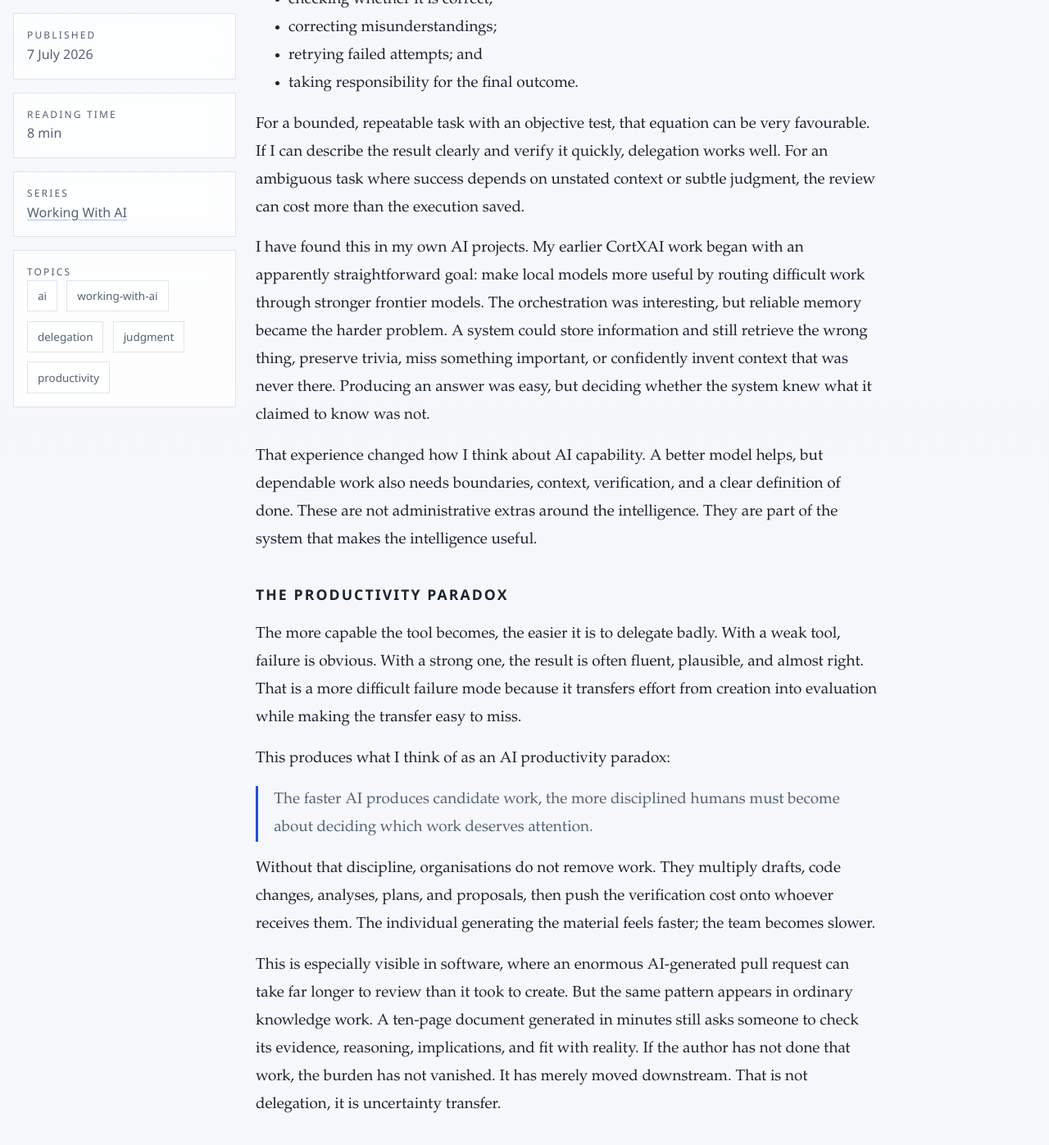
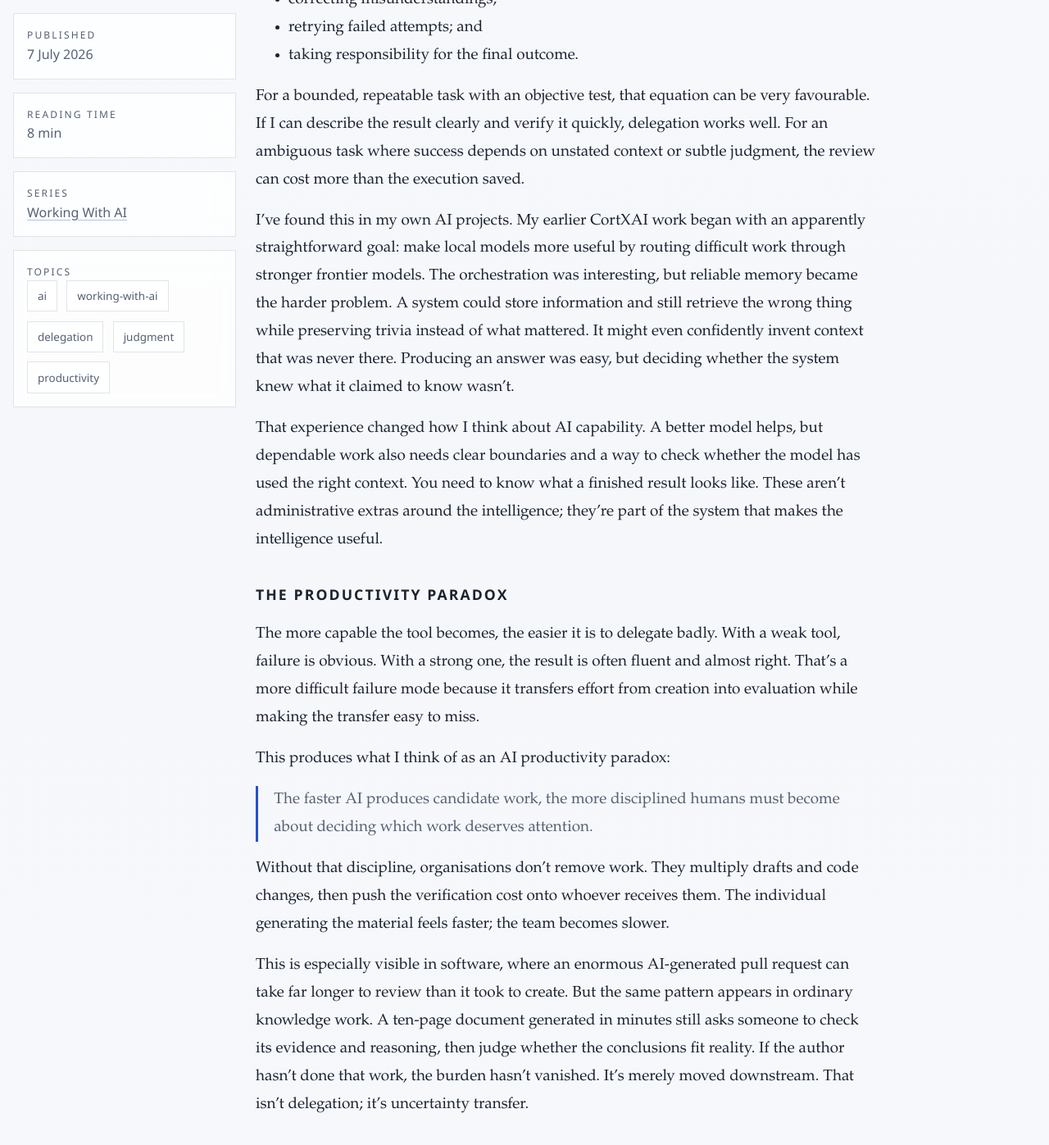
Before and after one commit to philbudden/blog, a Jekyll site: the page built from _articles/the-more-work-ai-does-the-more-judgment-matters.md, in a window 1280 px wide and 1400 px high, scrolled down 2245 px. Shown: the top 1397 px of the window at 82% size. Built offline with Jekyll 4.4.1, drawn with Linux system fonts in a browser that asks for light colours; some of the changed text lies outside the part shown.

Commit message:
Update AI judgment article

```diff
--- a/_articles/the-more-work-ai-does-the-more-judgment-matters.md
+++ b/_articles/the-more-work-ai-does-the-more-judgment-matters.md
@@ -15,15 +15,15 @@ layout: article
 
 # The More Work AI Does, the More Judgment Matters
 
-AI can now produce more work than I can sensibly review. That sounds like a productivity breakthrough. Sometimes it is but It can also be a trap.
+AI can now produce more work than I can sensibly review. That sounds like a productivity breakthrough. Sometimes it is, but it can also be a trap.
 
-The obvious measure of AI-assisted work is how quickly something appears: code, research, a project plan, a strategy, or a polished document. The less obvious measure is how much human effort remains before that output can be understood, trusted, and used. Once prompting, checking, correction, integration, and accountability are included, faster production does not always mean less work, in some cases, it creates more.
+The obvious measure of AI-assisted work is how quickly something appears, whether that's code or a polished document. The less obvious measure is how much human effort remains before anyone can understand it well enough to trust and use it. Once you count prompting and the work of getting the result into usable shape, along with responsibility for it, faster production doesn't always mean less work. In some cases, it creates more.
 
-I think this explains a tension many people are starting to feel. AI tools are visibly more capable, yet using them well can still be surprisingly demanding. The models have not necessarily failed, rather the bottleneck has moved. Execution is becoming cheaper, judgment is not.
+I think this explains a tension many people are starting to feel. AI tools are visibly more capable, yet using them well can still be surprisingly demanding. The models haven't necessarily failed; the bottleneck has moved. Execution is becoming cheaper, judgment isn't.
 
 ## Generation is only the middle of the job
 
-One of the most useful models I have encountered recently is Arvind Narayanan and Sayash Kapoor's [decide–execute–deliver sandwich](https://www.normaltech.ai/p/why-ai-hasnt-replaced-software-engineers).
+One of the most useful models I've encountered recently is Arvind Narayanan and Sayash Kapoor's [decide–execute–deliver sandwich](https://www.normaltech.ai/p/why-ai-hasnt-replaced-software-engineers).
 
 Their argument is about software engineering, but it applies much more broadly. Most meaningful work has at least three parts:
 
@@ -31,53 +31,53 @@ Their argument is about software engineering, but it applies much more broadly.
 2. Execute the work.
 3. Deliver something that operates reliably in the real world.
 
-AI is compressing the middle layer much faster than the other two. It can generate code, prose, analysis, diagrams, and possible solutions at remarkable speed. But deciding which problem is worth solving, recognising when the proposed solution is wrong, fitting it into a wider system, and accepting responsibility for the result remain expensive.
+AI is compressing the middle layer much faster than the other two. It can produce code or prose and propose solutions at remarkable speed. But someone still has to decide which problem is worth solving and recognise when the proposed solution is wrong. Fitting it into a wider system, then accepting responsibility for the result, remains expensive.
 
-This is why counting generated output tells us so little. A thousand lines of code may represent a useful feature, an unnecessary abstraction, or a large review burden disguised as progress. A polished strategy document may contain a good argument, or it may simply make weak assumptions harder to notice.
+This is why counting generated output tells us so little. A thousand lines of code may deliver a useful feature, but they may also add an unnecessary abstraction that takes hours to review. A polished strategy document may contain a good argument, or it may simply make weak assumptions harder to notice.
 
-That distinction matters because cheap execution changes the economics of bad ideas. When implementation was slow, some weak ideas died naturally because nobody could justify the effort. When a plausible implementation can be generated in minutes, the cost of starting falls dramatically, but the cost of understanding, evaluating, and maintaining the result does not disappear. We can now create review debt faster than we used to create technical debt.
+Cheap execution changes the economics of bad ideas. When implementation was slow, some weak ideas died naturally because nobody could justify the effort. When a plausible implementation can be generated in minutes, the cost of starting falls dramatically, but we still have to understand the result and decide whether it's worth maintaining. We can now create review debt faster than we used to create technical debt.
 
 ## Delegation has a real cost
 
-Ethan Mollick describes this as a management problem in [*Management as AI Superpower*](https://www.oneusefulthing.org/p/management-as-ai-superpower). The practical question is not simply whether an AI can perform a task. It is whether delegating the task is cheaper than doing it yourself once the full process is counted.
+Ethan Mollick describes this as a management problem in [*Management as AI Superpower*](https://www.oneusefulthing.org/p/management-as-ai-superpower). The practical question isn't simply whether an AI can perform a task. It's whether delegating the task is cheaper than doing it yourself once the full process is counted.
 
 That process includes:
 
 - explaining what you want;
 - supplying the right context;
 - waiting for the result;
-- checking whether it is correct;
+- checking whether it's correct;
 - correcting misunderstandings;
 - retrying failed attempts; and
 - taking responsibility for the final outcome.
 
 For a bounded, repeatable task with an objective test, that equation can be very favourable. If I can describe the result clearly and verify it quickly, delegation works well. For an ambiguous task where success depends on unstated context or subtle judgment, the review can cost more than the execution saved.
 
-I have found this in my own AI projects. My earlier CortXAI work began with an apparently straightforward goal: make local models more useful by routing difficult work through stronger frontier models. The orchestration was interesting, but reliable memory became the harder problem. A system could store information and still retrieve the wrong thing, preserve trivia, miss something important, or confidently invent context that was never there. Producing an answer was easy, but deciding whether the system knew what it claimed to know was not.
+I've found this in my own AI projects. My earlier CortXAI work began with an apparently straightforward goal: make local models more useful by routing difficult work through stronger frontier models. The orchestration was interesting, but reliable memory became the harder problem. A system could store information and still retrieve the wrong thing while preserving trivia instead of what mattered. It might even confidently invent context that was never there. Producing an answer was easy, but deciding whether the system knew what it claimed to know wasn't.
 
-That experience changed how I think about AI capability. A better model helps, but dependable work also needs boundaries, context, verification, and a clear definition of done. These are not administrative extras around the intelligence. They are part of the system that makes the intelligence useful.
+That experience changed how I think about AI capability. A better model helps, but dependable work also needs clear boundaries and a way to check whether the model has used the right context. You need to know what a finished result looks like. These aren't administrative extras around the intelligence; they're part of the system that makes the intelligence useful.
 
 ## The productivity paradox
 
-The more capable the tool becomes, the easier it is to delegate badly. With a weak tool, failure is obvious. With a strong one, the result is often fluent, plausible, and almost right. That is a more difficult failure mode because it transfers effort from creation into evaluation while making the transfer easy to miss.
+The more capable the tool becomes, the easier it is to delegate badly. With a weak tool, failure is obvious. With a strong one, the result is often fluent and almost right. That's a more difficult failure mode because it transfers effort from creation into evaluation while making the transfer easy to miss.
 
 This produces what I think of as an AI productivity paradox:
 
 > The faster AI produces candidate work, the more disciplined humans must become about deciding which work deserves attention.
 
-Without that discipline, organisations do not remove work. They multiply drafts, code changes, analyses, plans, and proposals, then push the verification cost onto whoever receives them. The individual generating the material feels faster; the team becomes slower.
+Without that discipline, organisations don't remove work. They multiply drafts and code changes, then push the verification cost onto whoever receives them. The individual generating the material feels faster; the team becomes slower.
 
-This is especially visible in software, where an enormous AI-generated pull request can take far longer to review than it took to create. But the same pattern appears in ordinary knowledge work. A ten-page document generated in minutes still asks someone to check its evidence, reasoning, implications, and fit with reality. If the author has not done that work, the burden has not vanished. It has merely moved downstream. That is not delegation, it is uncertainty transfer.
+This is especially visible in software, where an enormous AI-generated pull request can take far longer to review than it took to create. But the same pattern appears in ordinary knowledge work. A ten-page document generated in minutes still asks someone to check its evidence and reasoning, then judge whether the conclusions fit reality. If the author hasn't done that work, the burden hasn't vanished. It's merely moved downstream. That isn't delegation; it's uncertainty transfer.
 
 ## Better can be slower
 
 Nolan Lawson makes the deliberately unfashionable case for [using AI to write better code more slowly](https://nolanlawson.com/2026/05/25/using-ai-to-write-better-code-more-slowly/). His workflow uses agents to find bugs and explore failure modes, followed by human validation and prioritisation.
 
-The immediate effect is not necessarily greater throughput. It may involve more investigation, more questions, and more time spent understanding the system. The value comes from improving the code and the developer's knowledge of it.
+The immediate effect isn't necessarily greater throughput. It may involve more investigation and time spent understanding the system. The value comes from improving the code and the developer's knowledge of it.
 
-I think this points toward a better definition of AI productivity. The goal should not be to minimise the time between request and output. It should be to improve the relationship between human attention and the quality of the delivered result.
+I think this points toward a better definition of AI productivity. The goal shouldn't be to minimise the time between request and output. It should be to improve the relationship between human attention and the quality of the delivered result.
 
-Sometimes that means producing the same work faster. Sometimes it means using the same amount of time to produce better work. Sometimes it means discovering quickly that the work should not be done at all. All three can be productivity gains.
+Sometimes that means producing the same work faster. Sometimes it means using the same amount of time to produce better work. Sometimes it means discovering quickly that the work shouldn't be done at all. All three can be productivity gains.
 
 This also protects against a deeper risk: using AI to avoid the thinking that gives us the ability to judge its output. If I routinely delegate the parts of a task through which I learn the domain, I may become faster in the short term while weakening the expertise I need to supervise the tool later.
 
@@ -87,28 +87,28 @@ Before handing work to AI, I now find it useful to ask four questions.
 
 ### 1. Can I describe the outcome clearly?
 
-If I cannot explain what good looks like, the AI is being asked to resolve ambiguity on my behalf. That may be acceptable during exploration, but it should not be confused with reliable execution.
+If I can't explain what good looks like, the AI is being asked to resolve ambiguity on my behalf. That may be acceptable during exploration, but it shouldn't be confused with reliable execution.
 
 ### 2. Can I verify the result cheaply?
 
-Tests, schemas, reconciliations, checklists, citations, and comparison against a known example all reduce evaluation cost. A task that takes ten minutes to generate and two hours to validate may still be worthwhile, but the two hours belong in the calculation.
+Tests make some results easy to verify. For other work, citations or a known example can give you something to check against. A task that takes ten minutes to generate and two hours to validate may still be worthwhile, but the two hours belong in the calculation.
 
 ### 3. What judgment must remain mine?
 
-AI can surface options, challenge assumptions, and expose missing information. It should not silently decide what I believe, which risk I am willing to accept, or what I am prepared to put my name against.
+AI can help me see options I might otherwise miss and challenge my assumptions. It shouldn't silently decide what I believe or what risk I'm willing to accept. I have to be prepared to put my name to the result.
 
 ### 4. Where does the uncertainty go?
 
-If I send the output to a colleague, customer, or reader without properly reviewing it, I have not saved the verification effort. I have imposed it on them. Good AI use should reduce the total burden, not merely move it away from the person using the tool.
+If I send the output to someone else without properly reviewing it, I haven't saved the verification effort. I've imposed it on them. Good AI use should reduce the total burden, not merely move it away from the person using the tool.
 
-These questions are simple, but they change the focus from capability to responsibility. “Can the AI do this?” becomes “Can this human-and-AI system deliver this well?”, that is a much higher standard.
+These questions are simple, but they change the focus from capability to responsibility. “Can the AI do this?” becomes “Can this human-and-AI system deliver this well?” That's a much higher standard.
 
 ## Spend the saved time on judgment
 
-I do not think this is an argument for using AI less. It is an argument for being more deliberate about what we expect it to improve.
+I don't think this is an argument for using AI less. It's an argument for being more deliberate about what we expect it to improve.
 
-As execution becomes cheaper, we should invest the saved time in the parts of work that remain scarce: understanding the problem, checking evidence, exploring failure modes, talking to the people affected, and deciding whether the result is genuinely useful.
+As execution becomes cheaper, we should spend more time understanding the problem and checking the evidence. That includes exploring failure modes and talking to the people affected before deciding whether the result is genuinely useful.
 
-The best outcome is not that AI lets us stop thinking, it is that AI gives us more capacity to think where thought matters most.
+The best outcome isn't that AI lets us stop thinking; it's that AI gives us more capacity to think where thought matters most.
 
-That may look slower than generating as much as possible. It may involve fewer documents, smaller code changes, and more time spent reviewing assumptions. But if the result is better understood, more dependable, and easier for other people to trust, then it is not a failure of productivity, it is the point.
+That may look slower than generating as much as possible. It may involve fewer documents or smaller code changes, with more time spent reviewing assumptions. But if the result is dependable and other people can understand why they should trust it, then it isn't a failure of productivity; it's the point.
```
